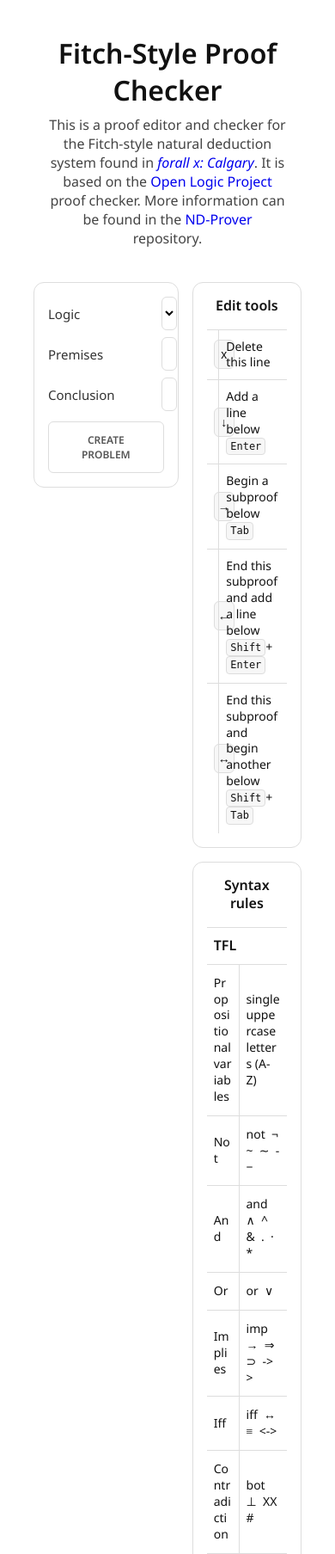
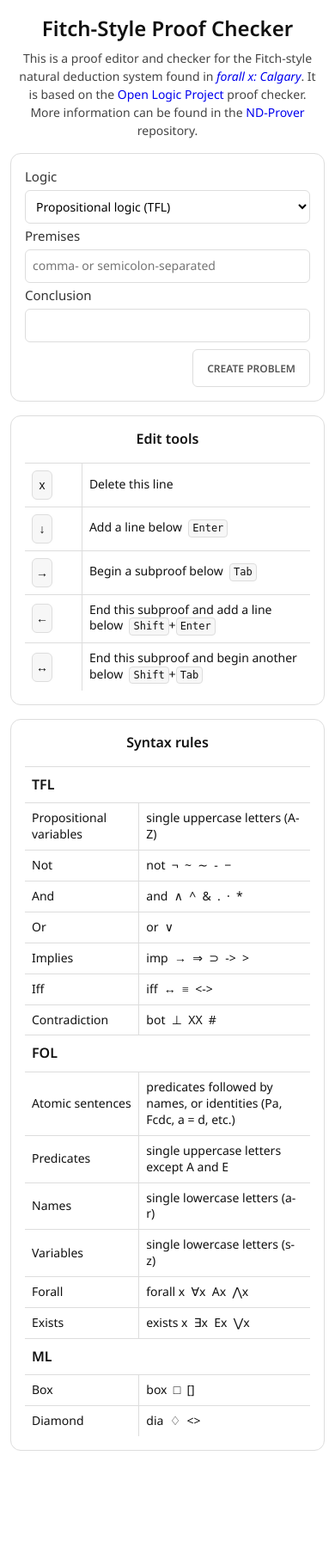
Before and after one commit to daniyal1249/ND-Prover, a Flask app: page / in a window 390 px wide. Shown: the top 1807 px of the page at 86% size. After the commit the page ends 1687 px from the top, so only its background shows below. Run offline with Flask 3, Linux system fonts and the light colour scheme.

Commit message:
responsive design for mobile

```diff
--- /dev/null
+++ b/site/static/css/responsive.css
@@ -0,0 +1,132 @@
+/**
+ * Responsive Design
+ *
+ * Mobile and responsive adjustments to improve usability on smaller screens.
+ * Dependencies: variables.css, layout.css, base.css, and component CSS files
+ */
+
+/* === Mobile Breakpoint === */
+@media (max-width: 767px) {
+  /* === Layout Adjustments === */
+  .main-grid {
+    grid-template-columns: 1fr;
+    column-gap: 0;
+    row-gap: var(--grid-row-gap);
+  }
+
+  body {
+    padding-left: var(--spacing-lg);
+    padding-right: var(--spacing-lg);
+  }
+
+  /* === Header Adjustments === */
+  .site-header {
+    padding: var(--spacing-xl) var(--spacing-md);
+  }
+
+  .site-header h1 {
+    font-size: 1.5rem;
+  }
+
+  .site-header p {
+    font-size: var(--font-size-lg);
+    line-height: 1.5;
+  }
+
+  /* === Problem Setup Adjustments === */
+  .problem-setup {
+    grid-template-columns: 1fr;
+    gap: var(--spacing-sm) var(--spacing-md);
+  }
+
+  .problem-setup label {
+    margin-bottom: var(--spacing-xs);
+  }
+
+  select.logic {
+    width: 100%;
+  }
+
+  /* === Touch Target Improvements === */
+  .ui-btn {
+    min-height: 44px;
+    padding: var(--spacing-lg) var(--spacing-xl);
+  }
+
+  /* === Table Adjustments === */
+  .table-card {
+    padding: var(--spacing-xl);
+    overflow-x: auto;
+    -webkit-overflow-scrolling: touch;
+  }
+
+  .table-like td {
+    padding: var(--spacing-md);
+    font-size: var(--font-size-lg);
+  }
+
+  .table-like th {
+    padding: 0 var(--spacing-md) var(--spacing-xl);
+    font-size: var(--font-size);
+  }
+
+  .actions-help-table col:nth-child(1) {
+    width: 20%;
+  }
+
+  .actions-help-table col:nth-child(2) {
+    width: 80%;
+  }
+
+  /* === Proof Pane Adjustments === */
+  .proof-pane,
+  .results-pane {
+    padding: var(--spacing-xl);
+  }
+
+  /* === Proof Editor Scaling === */
+  /* Scale proof editor proportionally while preserving internal proportions */
+  :root {
+    --proof-mobile-scale: 0.85;
+  }
+
+  .proof {
+    transform: scale(var(--proof-mobile-scale));
+    transform-origin: top left;
+    width: calc(100% / var(--proof-mobile-scale));
+    max-width: calc(100% / var(--proof-mobile-scale));
+  }
+
+  /* === Toolbar Adjustments === */
+  .toolbar {
+    gap: var(--spacing-sm);
+  }
+
+  /* === Input Adjustments === */
+  .text-input,
+  select.logic {
+    font-size: var(--font-size-lg);
+    padding: var(--spacing-md);
+  }
+
+  /* === Spacing Adjustments === */
+  .main-grid {
+    margin-bottom: var(--spacing-xl);
+  }
+
+  .editor-actions {
+    margin-top: var(--spacing-lg);
+  }
+}
+
+/* === Tablet Breakpoint === */
+@media (min-width: 768px) and (max-width: 1023px) {
+  body {
+    padding-left: 5%;
+    padding-right: 5%;
+  }
+
+  .site-header {
+    padding: var(--spacing-xxl) var(--spacing-lg);
+  }
+}
--- a/site/static/js/utils/input-processing.js
+++ b/site/static/js/utils/input-processing.js
@@ -27,6 +27,10 @@ export function processFormula(raw) {
   for (const op of binaryOperators) {
     t = t.replace(new RegExp(escapeRegex(op), 'g'), ` ${op} `);
   }
+
+  // Add space after commas and semicolons
+  t = t.replace(/,/g, ', ');
+  t = t.replace(/;/g, '; ');
 
   t = t.replace(/ +/g, ' ');
   t = t.trim();
--- a/site/templates/index.html
+++ b/site/templates/index.html
@@ -4,7 +4,7 @@
   <meta charset="utf-8" />
   <title>Fitch-Style Proof Checker</title>
   <!-- maximum-scale=1 -->
-  <meta name="viewport" content="width=1200, initial-scale=1" />
+  <meta name="viewport" content="width=device-width, initial-scale=1" />
   <!-- <link rel="icon" type="image/svg+xml" href="/static/img/nd.svg" /> -->
 
   <!-- Noto Sans (site-wide font) -->
@@ -28,6 +28,7 @@
   <link rel="stylesheet" href="/static/css/components/toolbar.css">
   <link rel="stylesheet" href="/static/css/components/tables.css">
   <link rel="stylesheet" href="/static/css/components/buttons.css">
+  <link rel="stylesheet" href="/static/css/responsive.css">
 </head>
 <body>
   <header class="site-header">
```
